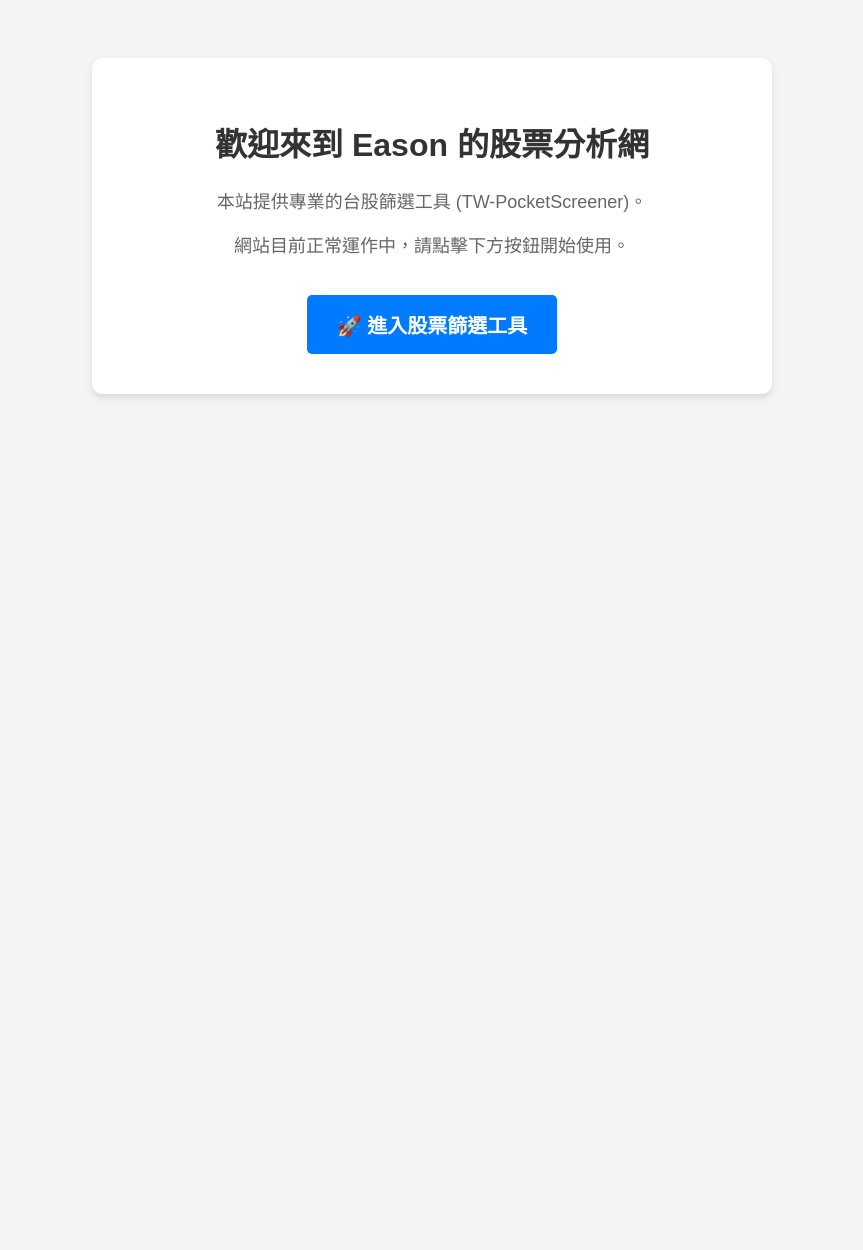
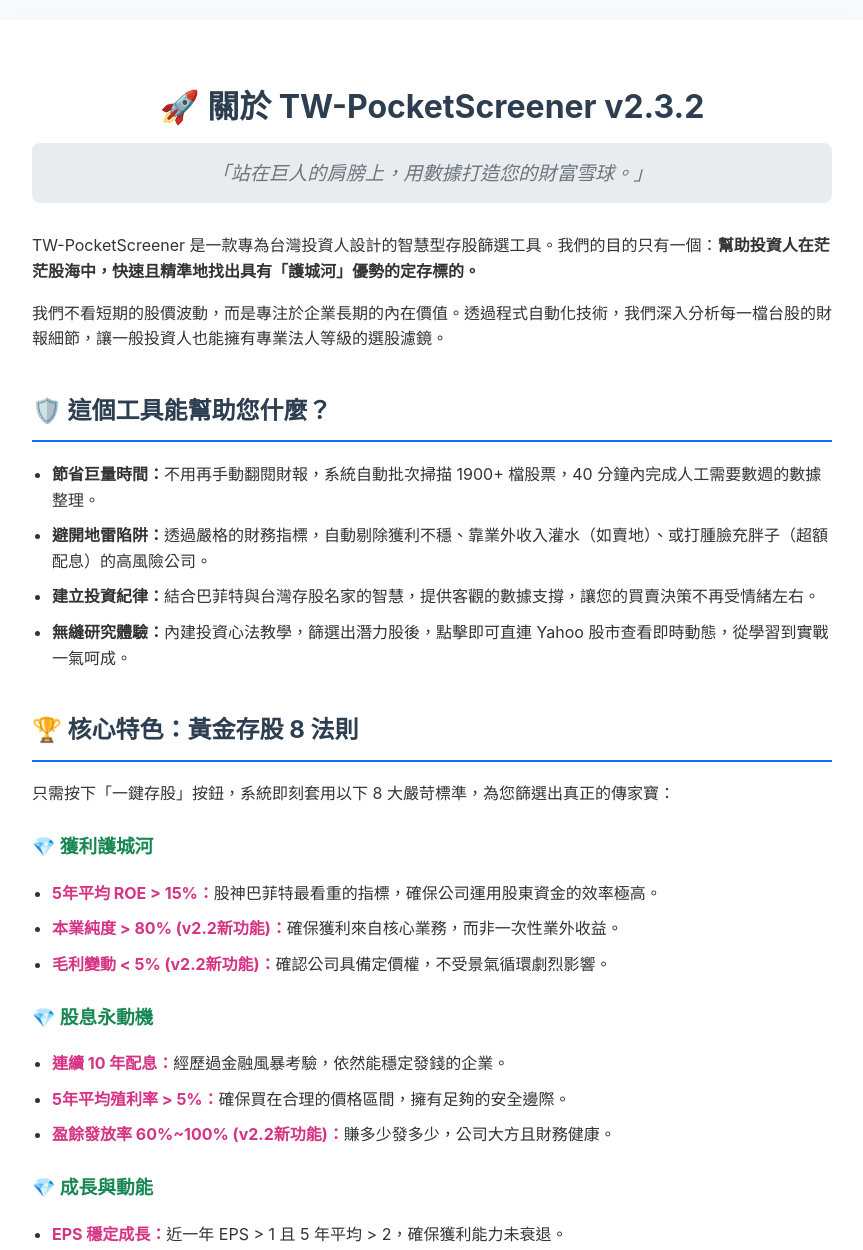
Before and after one commit to EasonChang1243/easonchang1243.github.io, a plain HTML site: page index.html in a window 1280 px wide. Shown: the top 1250 px of the page, without its empty margins (208-1071 px from the left). Before the commit the page ends 800 px from the top, so only its background shows below. Drawn offline with Linux system fonts and the light colour scheme.

Commit message:
Revise HTML structure and styles for TW-PocketScreener
Updated the title and meta description for better SEO. Enhanced styling and layout for improved user experience.

```diff
--- a/index.html
+++ b/index.html
@@ -3,54 +3,158 @@
 <head>
     <meta charset="UTF-8">
     <meta name="viewport" content="width=device-width, initial-scale=1.0">
+    <meta name="description" content="TW-PocketScreener 是一款專為台灣投資人設計的智慧型存股篩選工具，結合巴菲特投資心法，自動分析台股財報，找出具備護城河的定存標的。">
 
     <meta name="google-adsense-account" content="ca-pub-3682384993858973">
-    <title>Eason's Stock Tools</title>
+
+    <title>TW-PocketScreener 台股智慧篩選器 | 您的存股好夥伴</title>
 
     <script async src="https://pagead2.googlesyndication.com/pagead/js/adsbygoogle.js?client=ca-pub-3682384993858973"
      crossorigin="anonymous"></script>
 
     <style>
+        :root {
+            --primary-color: #0d6efd;
+            --secondary-color: #6c757d;
+            --accent-color: #ffc107;
+            --text-color: #333;
+            --bg-color: #f8f9fa;
+        }
         body {
-            font-family: "Microsoft JhengHei", Arial, sans-serif;
-            text-align: center;
-            padding: 50px;
-            background-color: #f4f4f4;
+            font-family: "Microsoft JhengHei", -apple-system, BlinkMacSystemFont, "Segoe UI", Roboto, "Helvetica Neue", Arial, sans-serif;
+            line-height: 1.6;
+            color: var(--text-color);
+            background-color: var(--bg-color);
+            margin: 0;
+            padding: 20px;
         }
         .container {
+            max-width: 800px;
+            margin: 0 auto;
             background: white;
             padding: 40px;
+            border-radius: 15px;
+            box-shadow: 0 5px 15px rgba(0,0,0,0.05);
+        }
+        h1 {
+            color: #2c3e50;
+            text-align: center;
+            margin-bottom: 10px;
+        }
+        h2 {
+            color: #2c3e50;
+            border-bottom: 2px solid var(--primary-color);
+            padding-bottom: 10px;
+            margin-top: 40px;
+        }
+        h3 {
+            color: #198754;
+            margin-top: 25px;
+        }
+        .quote {
+            text-align: center;
+            font-style: italic;
+            color: var(--secondary-color);
+            font-size: 1.2em;
+            margin-bottom: 30px;
+            background: #e9ecef;
+            padding: 15px;
+            border-radius: 8px;
+        }
+        ul {
+            padding-left: 20px;
+        }
+        li {
+            margin-bottom: 10px;
+        }
+        .highlight {
+            font-weight: bold;
+            color: #d63384;
+        }
+        .cta-section {
+            text-align: center;
+            margin-top: 50px;
+            padding: 30px;
+            background: #e7f1ff;
             border-radius: 10px;
-            box-shadow: 0 4px 6px rgba(0,0,0,0.1);
-            max-width: 600px;
-            margin: 0 auto;
         }
-        h1 { color: #333; }
-        p { color: #666; font-size: 18px; }
         .btn {
             display: inline-block;
-            margin-top: 20px;
-            padding: 15px 30px;
-            background-color: #007bff;
+            padding: 15px 40px;
+            background-color: var(--primary-color);
             color: white;
             text-decoration: none;
-            border-radius: 5px;
-            font-size: 20px;
+            border-radius: 50px;
+            font-size: 22px;
             font-weight: bold;
+            box-shadow: 0 4px 6px rgba(13, 110, 253, 0.3);
+            transition: all 0.3s ease;
         }
-        .btn:hover { background-color: #0056b3; }
+        .btn:hover {
+            background-color: #0b5ed7;
+            transform: translateY(-2px);
+            box-shadow: 0 6px 12px rgba(13, 110, 253, 0.4);
+        }
+        .footer {
+            text-align: center;
+            margin-top: 50px;
+            font-size: 0.9em;
+            color: var(--secondary-color);
+        }
+        .footer a { color: var(--secondary-color); text-decoration: none; }
+        .footer a:hover { text-decoration: underline; }
     </style>
 </head>
 <body>
 
     <div class="container">
-        <h1>歡迎來到 Eason 的股票分析網</h1>
-        <p>本站提供專業的台股篩選工具 (TW-PocketScreener)。</p>
-        <p>網站目前正常運作中，請點擊下方按鈕開始使用。</p>
+        <h1>🚀 關於 TW-PocketScreener v2.3.2</h1>
+        <div class="quote">「站在巨人的肩膀上，用數據打造您的財富雪球。」</div>
 
-        <a href="/Demo_stock/" class="btn">
-            🚀 進入股票篩選工具
-        </a>
+        <p>TW-PocketScreener 是一款專為台灣投資人設計的智慧型存股篩選工具。我們的目的只有一個：<strong>幫助投資人在茫茫股海中，快速且精準地找出具有「護城河」優勢的定存標的。</strong></p>
+        <p>我們不看短期的股價波動，而是專注於企業長期的內在價值。透過程式自動化技術，我們深入分析每一檔台股的財報細節，讓一般投資人也能擁有專業法人等級的選股濾鏡。</p>
+
+        <h2>🛡️ 這個工具能幫助您什麼？</h2>
+        <ul>
+            <li><strong>節省巨量時間：</strong>不用再手動翻閱財報，系統自動批次掃描 1900+ 檔股票，40 分鐘內完成人工需要數週的數據整理。</li>
+            <li><strong>避開地雷陷阱：</strong>透過嚴格的財務指標，自動剔除獲利不穩、靠業外收入灌水（如賣地）、或打腫臉充胖子（超額配息）的高風險公司。</li>
+            <li><strong>建立投資紀律：</strong>結合巴菲特與台灣存股名家的智慧，提供客觀的數據支撐，讓您的買賣決策不再受情緒左右。</li>
+            <li><strong>無縫研究體驗：</strong>內建投資心法教學，篩選出潛力股後，點擊即可直連 Yahoo 股市查看即時動態，從學習到實戰一氣呵成。</li>
+        </ul>
+
+        <h2>🏆 核心特色：黃金存股 8 法則</h2>
+        <p>只需按下「一鍵存股」按鈕，系統即刻套用以下 8 大嚴苛標準，為您篩選出真正的傳家寶：</p>
+
+        <h3>💎 獲利護城河</h3>
+        <ul>
+            <li><span class="highlight">5年平均 ROE > 15%：</span>股神巴菲特最看重的指標，確保公司運用股東資金的效率極高。</li>
+            <li><span class="highlight">本業純度 > 80% (v2.2新功能)：</span>確保獲利來自核心業務，而非一次性業外收益。</li>
+            <li><span class="highlight">毛利變動 < 5% (v2.2新功能)：</span>確認公司具備定價權，不受景氣循環劇烈影響。</li>
+        </ul>
+
+        <h3>💎 股息永動機</h3>
+        <ul>
+            <li><span class="highlight">連續 10 年配息：</span>經歷過金融風暴考驗，依然能穩定發錢的企業。</li>
+            <li><span class="highlight">5年平均殖利率 > 5%：</span>確保買在合理的價格區間，擁有足夠的安全邊際。</li>
+            <li><span class="highlight">盈餘發放率 60%~100% (v2.2新功能)：</span>賺多少發多少，公司大方且財務健康。</li>
+        </ul>
+
+        <h3>💎 成長與動能</h3>
+        <ul>
+            <li><span class="highlight">EPS 穩定成長：</span>近一年 EPS > 1 且 5 年平均 > 2，確保獲利能力未衰退。</li>
+        </ul>
+
+        <div class="cta-section">
+            <p style="font-size: 1.1em; margin-bottom: 20px;">TW-PocketScreener —— 讓好公司的股票，成為您致富路上的最強隊友。</p>
+            <a href="/Demo_stock/" class="btn">
+                🚀 立即開始使用工具
+            </a>
+        </div>
+
+        <div class="footer">
+            <p>&copy; 2026 Eason Chang. All rights reserved.</p>
+            <p><a href="/privacy.html">隱私權政策</a> | <a href="mailto:taco1243@gmail.com">聯絡我們</a></p>
+        </div>
     </div>
 
 </body>
```
